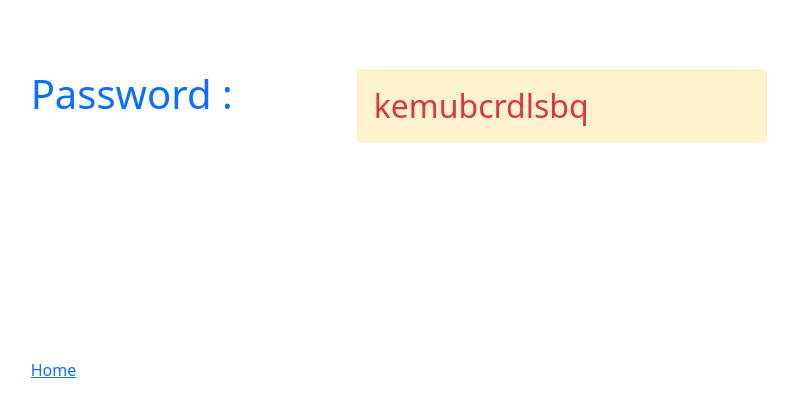
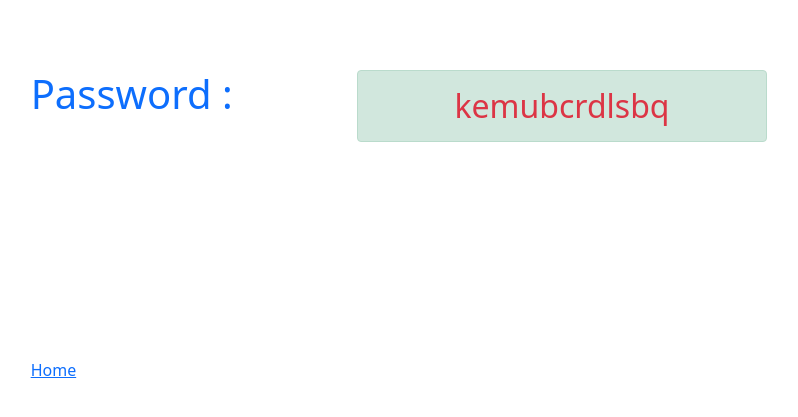
Before and after one commit to lkprabha/password_generator_project, a Django app: page /password/ in a window 1280 px wide. Shown: the top 417 px of the page, without its empty margins (78-876 px from the left). Run offline with Django 3.2, Linux system fonts and the light colour scheme.

Commit message:
Color of alertr changed

```diff
--- a/password_generator/generator/templates/generator/password.html
+++ b/password_generator/generator/templates/generator/password.html
@@ -4,7 +4,7 @@
     <div class="col-1"></div>
     <div class="col-3 text-right text-primary" ><h1>Password :</h1></div>
     <div class="col-4">
-      <h2 class="alert alert-warning text-danger"> {{password}} </h2>
+      <h2 class="alert alert-success text-danger text-center"> {{password}} </h2>
     </div>
     <div class="col-4"></div>
   </div>
```
